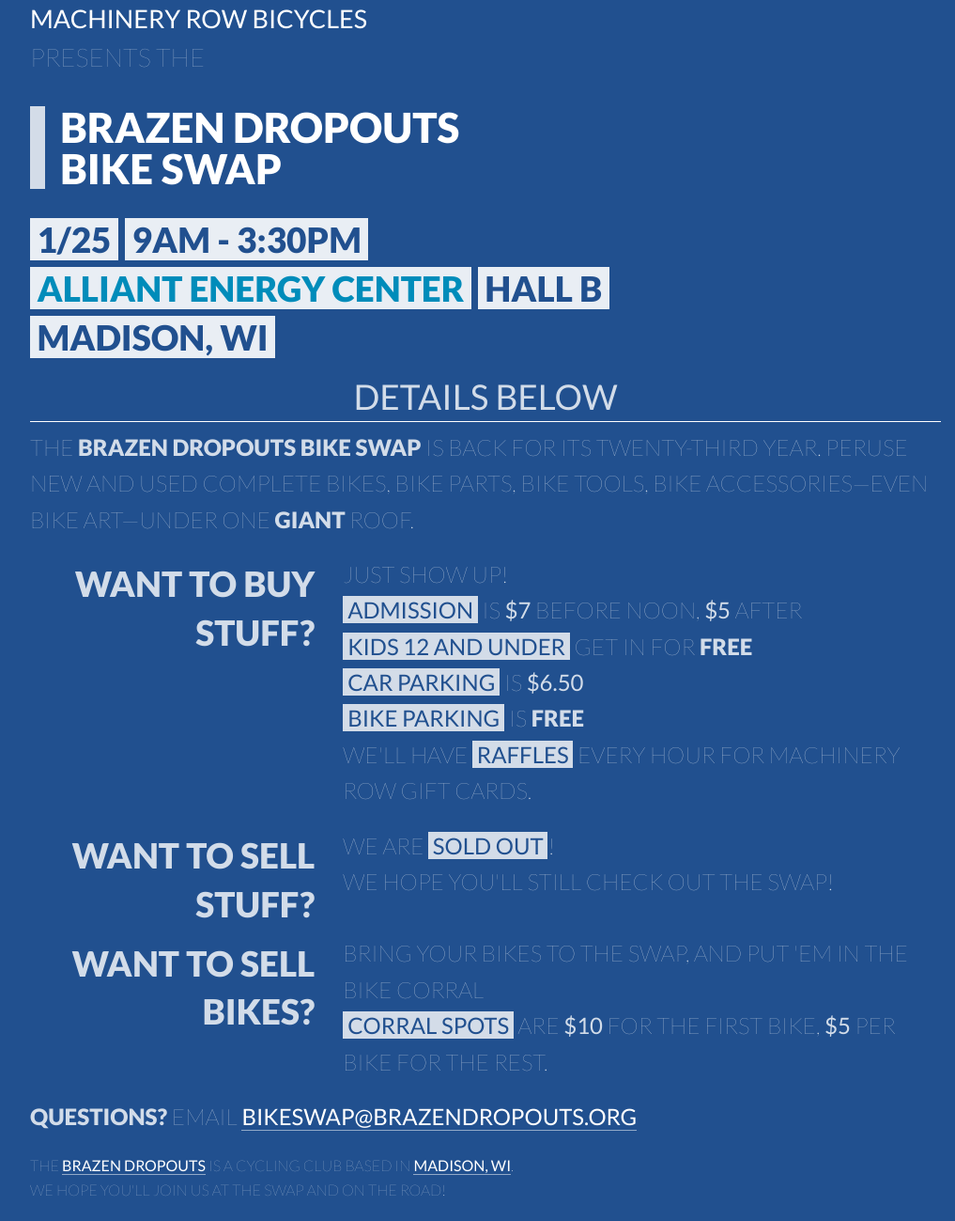
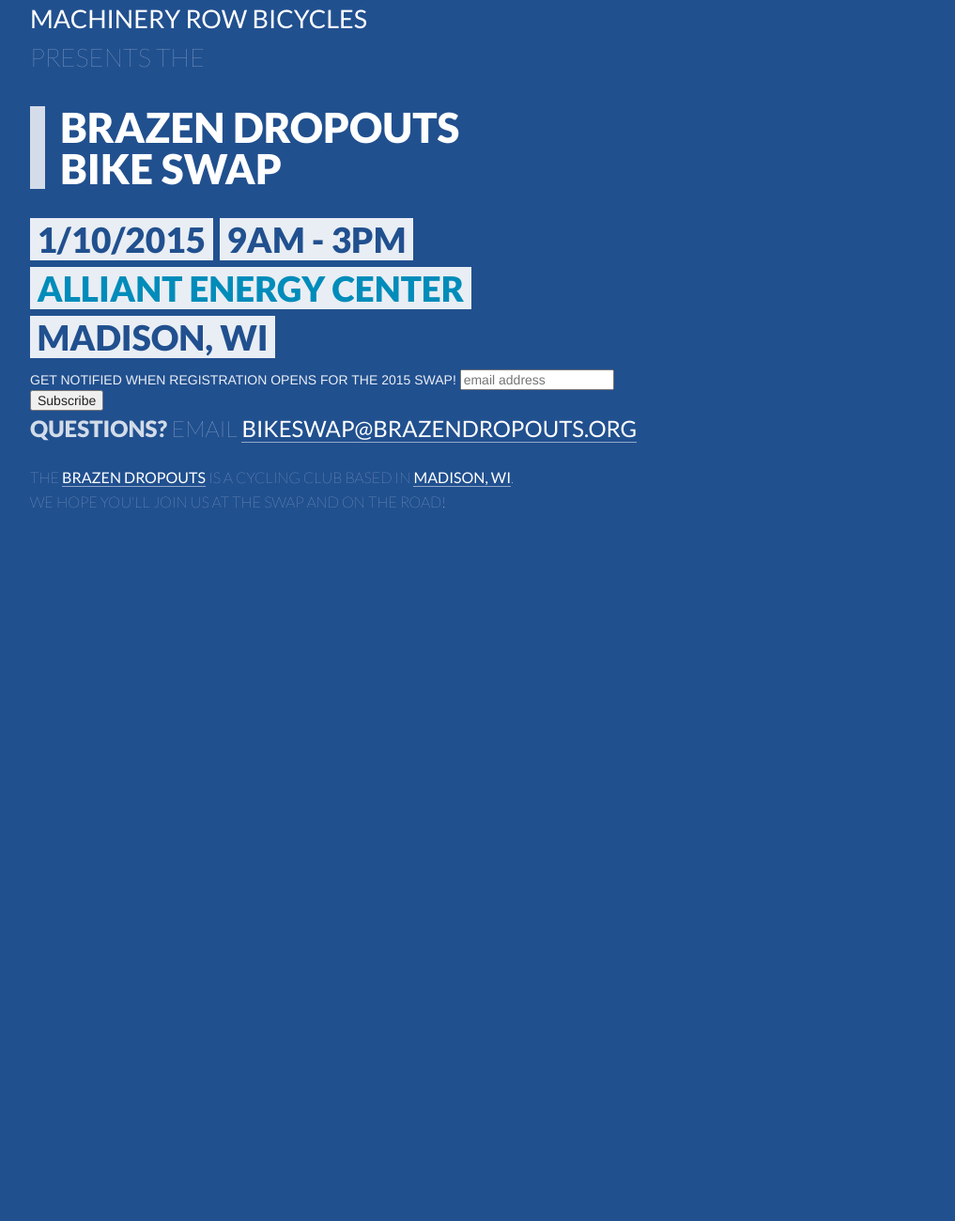
Before and after one commit to brazendropouts/bdbikeswap.com, a Jekyll site: the page built from index.html, in a window 1280 px wide. Shown: the whole page at 94% size, without its empty margins (123-1140 px from the left). Built offline with Jekyll 4.4.1, drawn with Linux system fonts in a browser that asks for light colours; comment, search, counter and statistics services are not loaded; after the commit the page ends 900 px from its top, so only the background shows below that.

```diff
--- a/_config.yml
+++ b/_config.yml
@@ -3,20 +3,9 @@ email: bikeswap@brazendropouts.org
 baseurl: ""
 url: "http://www.bdbikeswap.com"
 analyticsId: "UA-10557556-2"
-date: 1/25
-longdate: January 25, 2014
-time_span: 9AM - 3:30PM
+starts_at: 2015-01-10T09:00:00
+stops_at: 2015-01-10T15:00:00
 venue: Alliant Energy Center
-room: Hall B
-prices:
-  admission: 7
-  lateAdmission: 5
-  parking: '6.50'
-  table: 55
-  expo: 200
-  corral:
-    initial: 10
-    subsequent: 5
 
 # Build settings
 markdown: kramdown
--- a/index.html
+++ b/index.html
@@ -28,15 +28,14 @@ layout: default
     <div class="large-12 columns event">
       <div class="time">
         <h2>
-          <span class="phrase">{{site.date}}</span>
+          <span class="phrase">{{site.starts_at | date: '%-m/%-d/%Y'}}</span>
           <span class="phrase">
-            <span itemprop="startDate" content="2014-01-25T09:00:00-06:00">9AM</span> -
-            <span itemprop="endDate" content="2014-01-25T15:30:00-06:00">3:30PM</span>
+            <span itemprop="startDate" content="{{site.starts_at | date: '%FT%H:%M:00-06:00' }}">{{site.starts_at | date: '%-H%p'}}</span> -
+            <span itemprop="endDate" content="{{site.stops_at | date: '%FT%H:%M:00-06:00' }}">{{site.stops_at | date: '%-I%p'}}</span>
           </span>
           <br>
           <span itemscope itemtype="http://schema.org/Place">
             <span class="phrase" itemprop="name"><a itemprop="url" href="http://www.alliantenergycenter.com">{{site.venue}}</a></span>
-            <span class="phrase">{{site.room}}</span>
           </span>
           <br>
           <span class="phrase">Madison, WI</span>
@@ -44,64 +43,32 @@ layout: default
       </div>
     </div>
   </div>
-  <div class="row details">
-    <div class="large-12 columns text-center">
-      <h2>Details Below</h2>
+  <div class="row">
+    <div class="large-8 columns">
+      <!-- Begin MailChimp Signup Form -->
+      <link href="//cdn-images.mailchimp.com/embedcode/slim-081711.css" rel="stylesheet" type="text/css">
+      <style type="text/css">
+        #mc_embed_signup{background:#21508f; clear:left; font:14px Helvetica,Arial,sans-serif; }
+        #mc_embed_signup label { color: rgba(255, 255, 255, 0.9); }
+        /* Add your own MailChimp form style overrides in your site stylesheet or in this style block.
+          We recommend moving this block and the preceding CSS link to the HEAD of your HTML file. */
+      </style>
+      <div id="mc_embed_signup">
+      <form action="//brazendropouts.us6.list-manage.com/subscribe/post?u=16ea10204eb6a0c787a639ea5&amp;id=e2c5829ad2" method="post" id="mc-embedded-subscribe-form" name="mc-embedded-subscribe-form" class="validate" target="_blank" novalidate>
+          <div id="mc_embed_signup_scroll">
+        <label for="mce-EMAIL">Get notified when registration opens for the 2015 Swap!</label>
+        <input type="email" value="" name="EMAIL" class="email" id="mce-EMAIL" placeholder="email address" required>
+          <!-- real people should not fill this in and expect good things - do not remove this or risk form bot signups-->
+          <div style="position: absolute; left: -5000px;"><input type="text" name="b_16ea10204eb6a0c787a639ea5_e2c5829ad2" tabindex="-1" value=""></div>
+          <div class="clear"><input type="submit" value="Subscribe" name="subscribe" id="mc-embedded-subscribe" class="button"></div>
+          </div>
+      </form>
+      </div>
+
+      <!--End mc_embed_signup-->
     </div>
   </div>
   <div class="row">
-    <div class="large-12 columns overview punchy">
-      <p class="hide-for-small">
-        The <strong>Brazen Dropouts Bike Swap</strong> is back for its twenty-third year.
-
-        <span itemprop="description">
-          Peruse new and used complete bikes, bike parts, bike tools, bike
-          accessories&mdash;even bike art&mdash;under one <strong>giant</strong>
-          roof.
-        </span>
-      </p>
-    </div>
-  </div>
-  <div class="row">
-    <div class="large-4 small-12 columns overview">
-      <h2>Want to buy stuff?</h2>
-    </div>
-    <div class="large-8 small-12 columns overview">
-      <ul class="punchy">
-        <li>Just show up!</li>
-        <li>
-          <span class="item">Admission</span> is
-          <span class="price">${{site.prices.admission}}</span> before noon,
-          <span class="price">${{site.prices.lateAdmission}}</span> after
-        </li>
-        <li><span class="item">Kids 12 and under</span> get in for <strong>free</strong></li>
-        <li><span class="item">Car Parking</span> is <span class="price">${{site.prices.parking}}</span></li>
-        <li><span class="item">Bike Parking</span> is <strong>free</strong></li>
-        <li>We'll have <span class="item">raffles</span> every hour for Machinery Row gift cards.</li>
-      </ul>
-    </div>
-  </div>
-  <div class="row">
-    <div class="large-4 small-12 columns overview">
-      <h2>Want to sell stuff?</h2>
-    </div>
-    <div class="large-8 small-12 columns overview punchy">
-      <ul>
-        <li>We are <span class="item">sold out</span>!</li>
-        <li>We hope you'll still check out the Swap!</li>
-      </ul>
-    </div>
-  </div>
-  <div class="row">
-    <div class="large-4 small-12 columns overview">
-      <h2>Want to sell bikes?</h2>
-    </div>
-    <div class="large-8 small-12 columns overview punchy">
-      <ul>
-        <li>Bring your bikes to the Swap, and put 'em in the Bike Corral</li>
-        <li><span class="item">Corral Spots</span> are <span class="price">${{site.prices.corral.initial}}</span> for the first bike, <span class="price">${{site.prices.corral.subsequent}}</span> per bike for the rest.</li>
-      </ul>
-    </div>
   </div>
   <div class="row">
     <div class="large-12 columns punchy overview">
```
